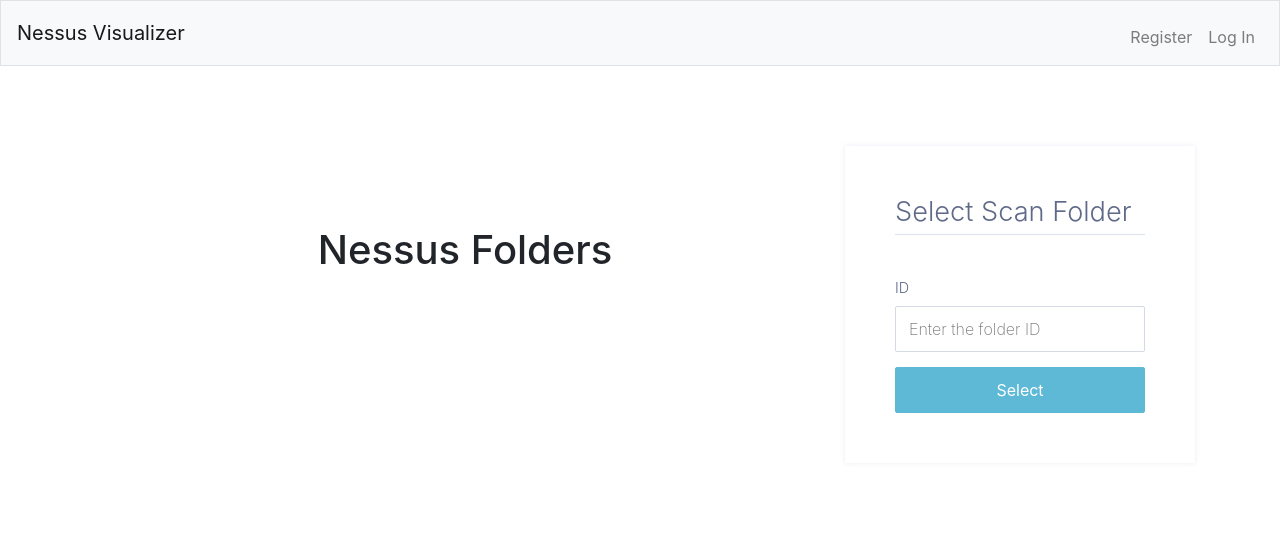
After one commit to SchwartzKamel/NessusVisualizer, a Flask app: template app/templates/select_folder.jinja2 in a window 1280 px wide. The commit adds this page. Shown: the top 542 px of the page. Run offline with Flask 2, Linux system fonts and the light colour scheme; the template is opened without the code that fills it: values that come from a table or form of the project are taken from there, others are empty; some libraries are stand-ins or nearby versions.

Commit message:
App loads, folder select is borked

```diff
--- a/app/forms.py
+++ b/app/forms.py
@@ -4,23 +4,9 @@
     PasswordField,
     StringField,
     SubmitField,
-    TextAreaField,
+    IntegerField
 )
 from wtforms.validators import DataRequired, Email, EqualTo, Length
-
-
-class ContactForm(FlaskForm):
-    """Contact form."""
-
-    name = StringField("Name", [DataRequired()])
-    email = StringField(
-        "Email", [Email(message="Not a valid email address."), DataRequired()]
-    )
-    body = TextAreaField(
-        "Message", [DataRequired(), Length(
-            min=4, message="Your message is too short.")]
-    )
-    submit = SubmitField("Submit")
 
 
 class SignupForm(FlaskForm):
@@ -48,7 +34,7 @@
 
 
 class LoginForm(FlaskForm):
-    """User Log-in Form."""
+    """Log in registered users."""
     username = StringField(
         'Username',
         validators=[
@@ -57,5 +43,21 @@
             )
         ]
     )
-    password = PasswordField('Password', validators=[DataRequired()])
+    password = PasswordField(
+        'Password',
+        validators=[
+            DataRequired()
+        ]
+    )
     submit = SubmitField('Log In')
+
+
+class FoldersForm(FlaskForm):
+    """Scan Folder Selection Form"""
+    scan_folder = IntegerField(
+        'ID',
+        validators=[
+            DataRequired()
+        ]
+    )
+    select = SubmitField('Select')
--- a/app/models.py
+++ b/app/models.py
@@ -89,7 +89,11 @@
         index=False,
         nullable=True
     )
-    protocol = db.Column()
+    protocol = db.Column(
+        db.String(12),
+        index=False,
+        nullable=True
+    )
     port = db.Column(
         db.Integer,
         index=False,
--- a/app/templates/index.jinja2
+++ b/app/templates/index.jinja2
@@ -10,7 +10,4 @@
 
 {% block content %}
 <h1>Main Header</h1>
-<ul>
-  <li><a href="{{ url_for('main_bp.contact') }}">Contact Form<i class="fas fa-chevron-right"></i></a></li>
-</ul>
 {% endblock %}
--- a/app/templates/layout.jinja2
+++ b/app/templates/layout.jinja2
@@ -33,7 +33,7 @@
     <div class="collapse navbar-collapse" id="navbar">
         {% if session.user_id %}
             <ul class="navbar-nav mr-auto mt-2">
-              <li class="nav-item"><a class="nav-link" href="{{ url_for('nessus_bp.scan_results') }}">Scan Results</a></li>
+              <li class="nav-item"><a class="nav-link" href="{{ url_for('nessus_bp.select_folder') }}">Scan Results</a></li>
             </ul>
             <ul class="navbar-nav ml-auto mt-2">
               <li class="nav-item"><a class="nav-link" href="{{ url_for('main_bp.users') }}">Users</a></li>
--- /dev/null
+++ b/app/templates/select_folder.jinja2
@@ -0,0 +1,47 @@
+{% extends 'layout.jinja2' %}
+
+{% block title %}
+  Select Folder
+{% endblock %}
+
+{% block styles %}
+<link rel="stylesheet" href="{{ url_for('static', filename='css/forms.css') }}" rel="stylesheet" type="text/css">
+{% endblock %}
+
+{% block content %}
+<div class="container">
+  <h1>Nessus Folders</h1>
+  {% for folder in folders %}
+    <ul id="folder.folders">
+      <li>
+        <span>ID:</span>
+        <span>{{ folders[folder]['ID']}}</span>
+    </ul>
+  {% endfor %}
+</div>
+<div class="formwrapper">
+
+  {% for message in get_flashed_messages() %}
+      <div class="alert alert-warning">
+        <button
+          type="button"
+          class="close"
+          data-dismiss="alert">
+          x
+        </button>
+        {{ message }}
+      </div>
+    {% endfor %}
+
+    <h2 class="title">Select Scan Folder</h2>
+
+    <form method="POST" action="/select_folder">
+      {{ form.csrf_token }}
+      <div class="form-field">
+      {{ form.scan_folder.label }}
+      {{ form.scan_folder(placeholder='Enter the folder ID') }}
+      </div>
+      {{ form.select }}
+    </form>
+</div>
+{% endblock %}
```
Also changed, not shown: app/nessus.py (+23 -5 lines), app/routes.py (+1 -11 lines), test.db.
